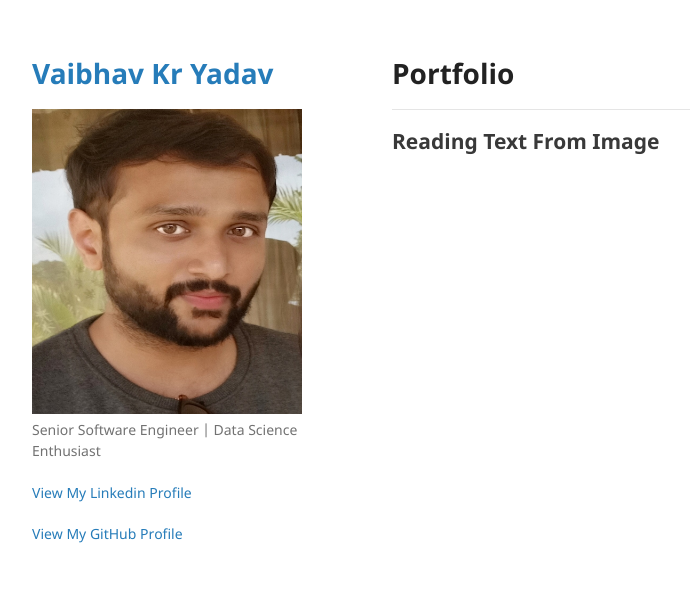
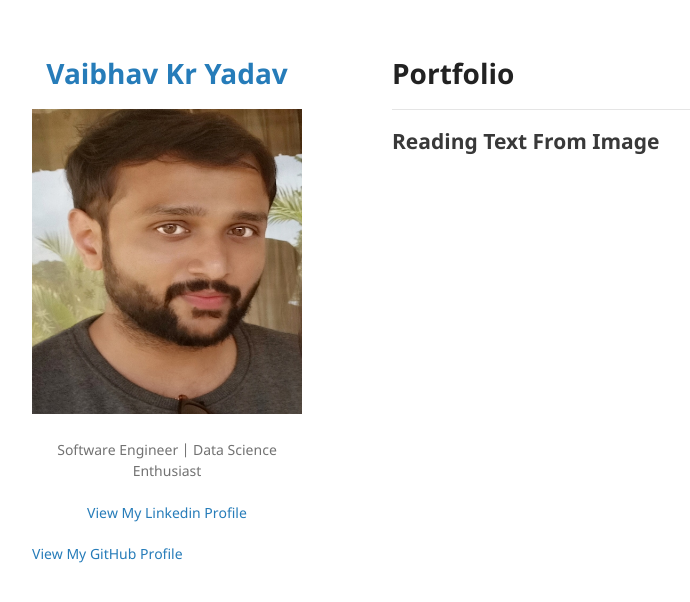
Before and after one commit to Vaibhav-Kumar-Yadav/Vaibhav-Kumar-Yadav.github.io, a Jekyll site: the page built from index.md, in a window 1280 px wide. Shown: the top 602 px of the page, without its empty margins (178-868 px from the left). Built offline with Jekyll 4.4.1, drawn with Linux system fonts in a browser that asks for light colours; our own code applies the rules of GitHub Pages for plain Markdown files.

Commit message:
Update _config.yml

```diff
--- a/_config.yml
+++ b/_config.yml
@@ -1,9 +1,11 @@
-title: Vaibhav Kr Yadav
-logo: "/assets/image/VaibhavKrYadav.jpg"
+title: <p align= "center"> Vaibhav Kr Yadav </p>
+logo: "/assets/image/VaibhavKrYadav.jpg?raw=true"
 description:
-  Senior Software Engineer | Data Science Enthusiast
+  <p align="center">
+  Software Engineer | Data Science Enthusiast
   <br><br>
   <a href="LinkedinUrl"> View My Linkedin Profile</a>
+  </p>
 show_downloads: false
 google_analytics:
 theme: jekyll-theme-minimal
```
